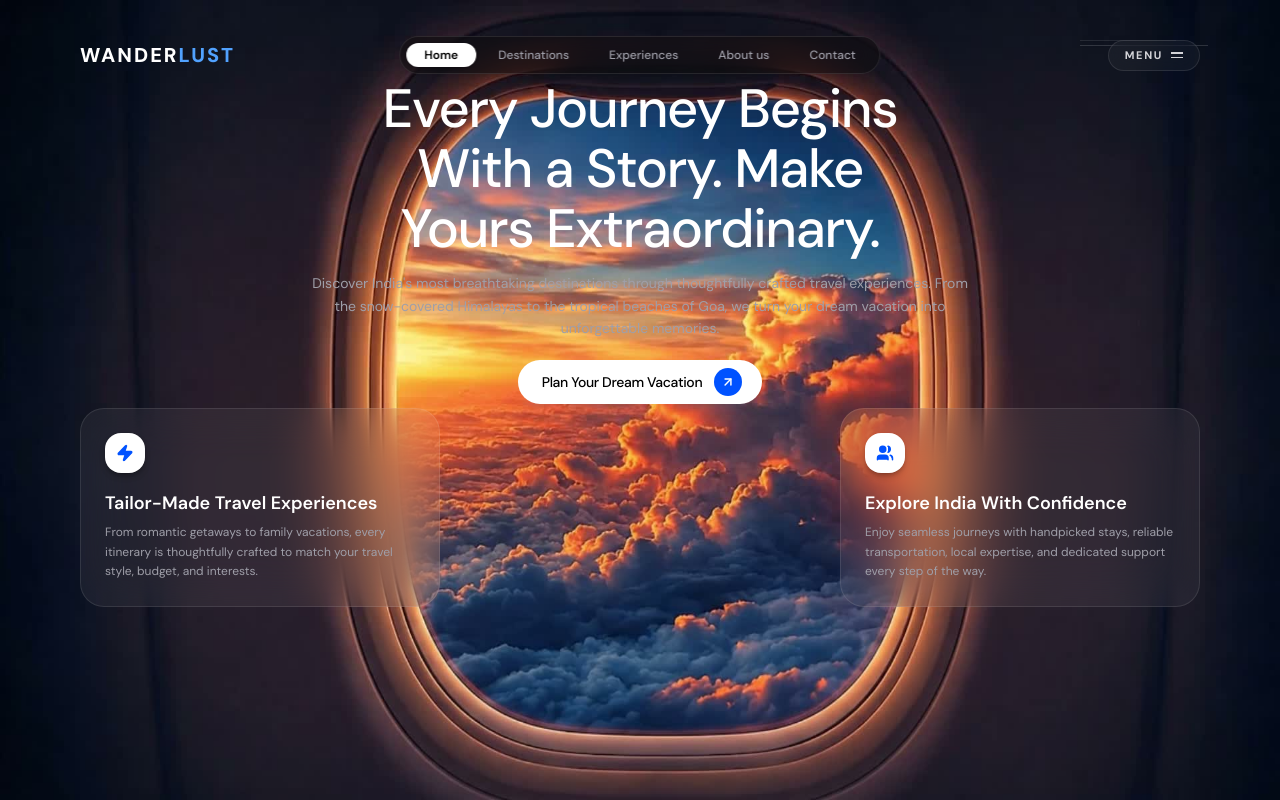
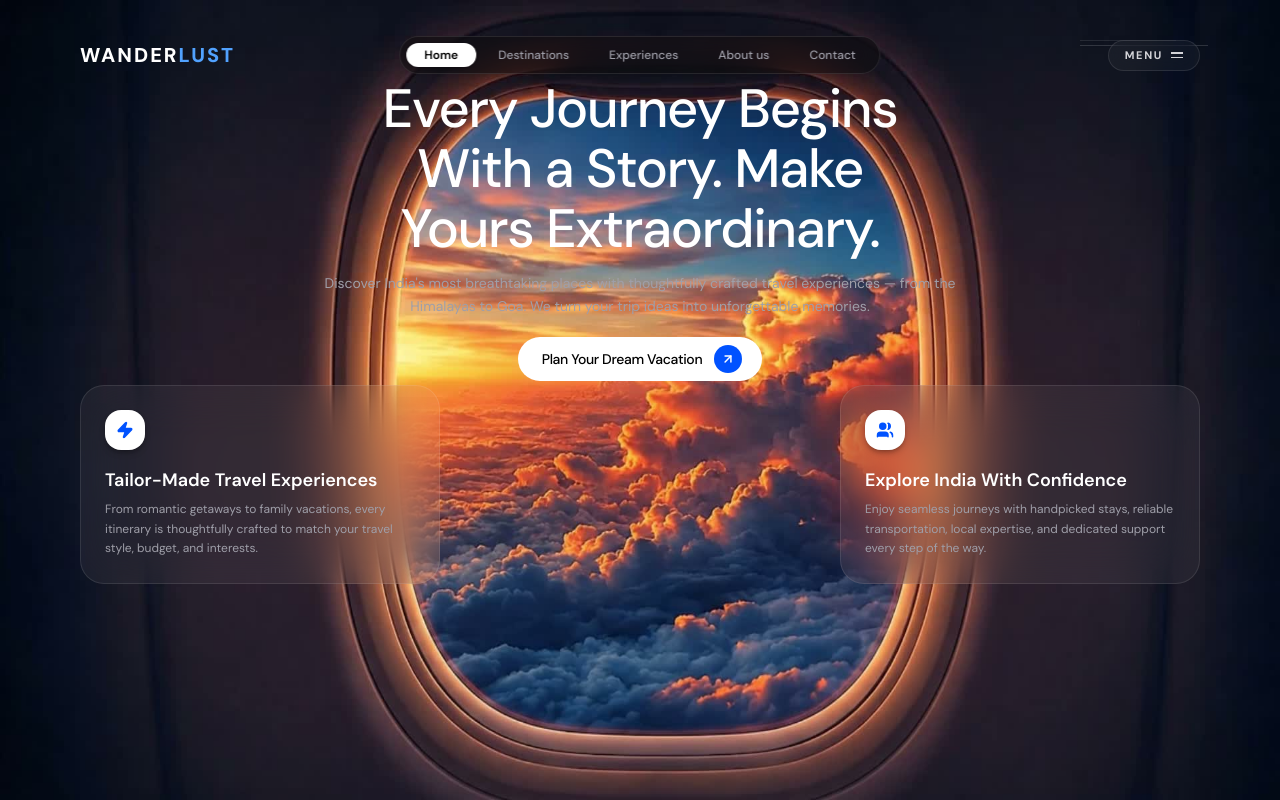
Before and after one commit to Ayush4307/WanderLust, a React (Vite) app: page / in a window 1280 px wide. Shown: the top 800 px of the page. Built offline with nearby package versions, Linux system fonts and the light colour scheme; a web font is replaced by a local one.

Commit message:
chore: accessibility fixes and minor polish

```diff
--- a/src/components/sections/HeroSection.tsx
+++ b/src/components/sections/HeroSection.tsx
@@ -36,7 +36,7 @@ export default function HeroSection({ staggerContainer, alignment, showHelperOve
 
               {/* SUBTEXT SPECIFICATION: Reduced size (14px) and kept font weight to regular (font-normal) */}
               <motion.p variants={fadeInUp} className={`text-[14px] text-zinc-400 font-normal leading-relaxed max-w-2xl mb-5 transition-all`}>
-                Discover India's most breathtaking destinations through thoughtfully crafted travel experiences. From the snow-covered Himalayas to the tropical beaches of Goa, we turn your dream vacation into unforgettable memories.
+                Discover India's most breathtaking places with thoughtfully crafted travel experiences — from the Himalayas to Goa. We turn your trip ideas into unforgettable memories.
               </motion.p>
 
               {/* Call-to-action Action Hub */}
```
